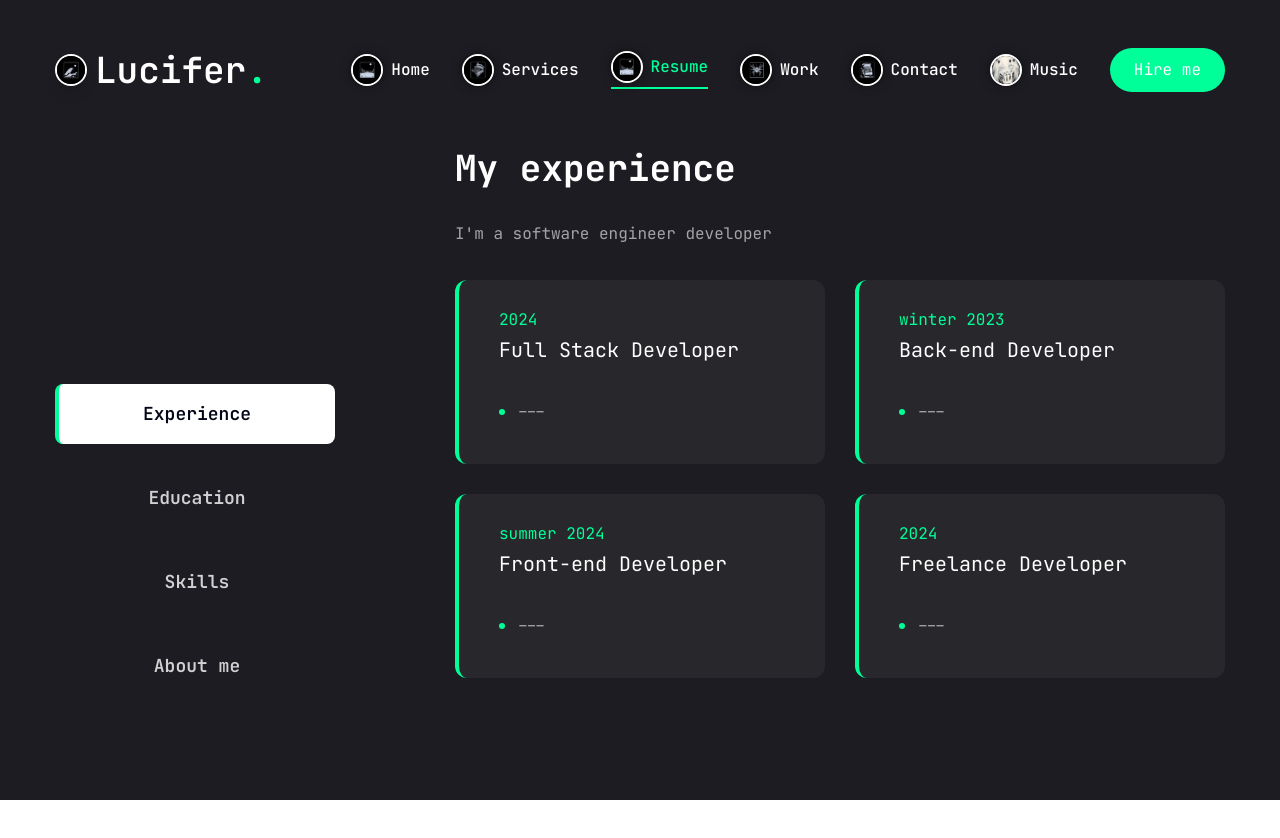
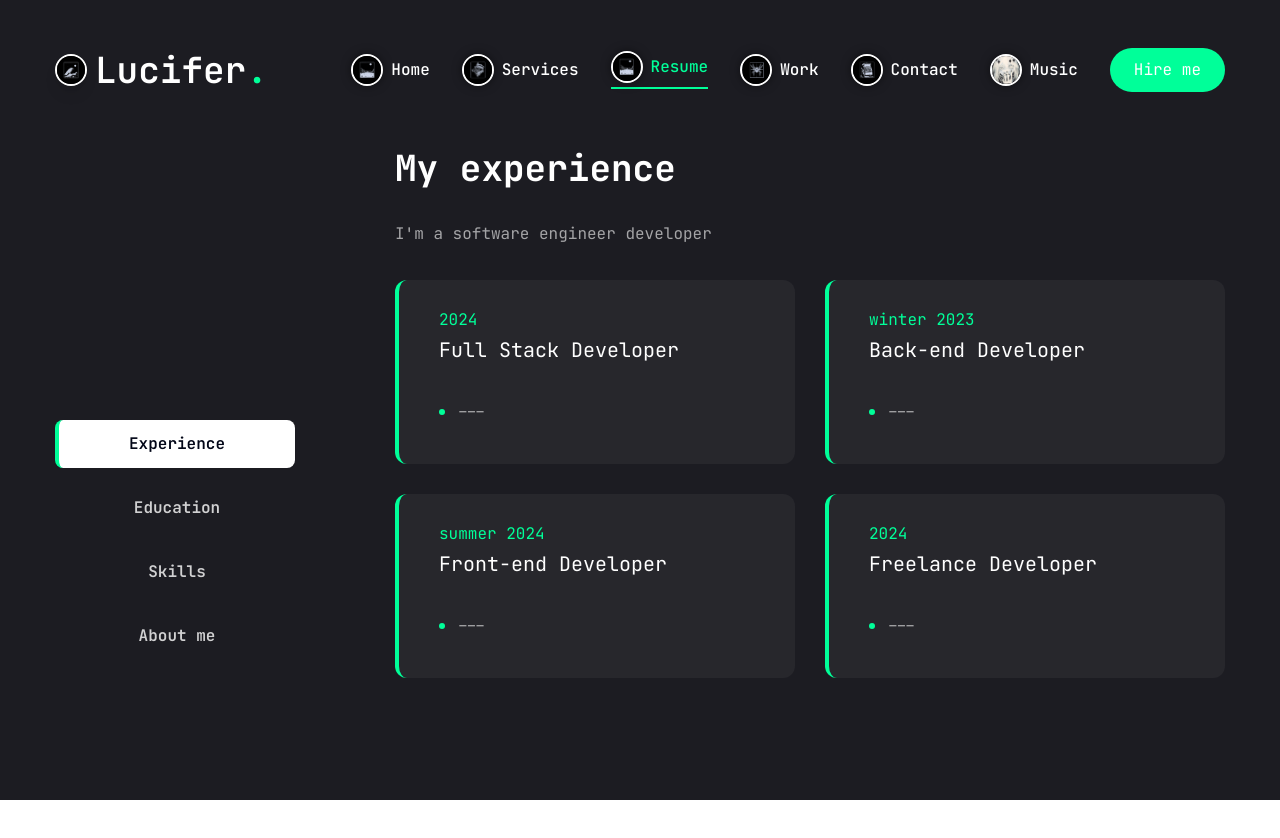
Before and after one commit to Lucifer123Morning/lucifer_server, a Next.js app: page /resume in a window 1280 px wide. Shown: the top 838 px of the page. Built offline with nearby package versions, Linux system fonts and the light colour scheme.

Commit message:
Initial commit

```diff
--- a/components/ResumeClient.jsx
+++ b/components/ResumeClient.jsx
@@ -81,12 +81,12 @@ export default function ResumeClient() {
         <div className="container mx-auto">
             <Tabs
                 defaultValue="experience"
-                className="flex flex-col xl:flex-row items-center xl:items-start justify-center xl:justify-between gap-[80px] xl:gap-[120px] min-h-screen"
+                className="flex flex-col xl:flex-row items-center xl:items-start justify-center xl:justify-between gap-[60px] xl:gap-[100px] min-h-screen"
                 onValueChange={(v) => setActiveTab(v)}
             >
                 {/* Левая колонка */}
-                <div className="flex flex-col items-center justify-center w-full xl:w-[280px] h-screen">
-                    <TabsList className="flex flex-col items-stretch justify-center gap-6 w-full bg-transparent border-none p-0">
+                <div className="flex flex-col items-center justify-center w-full xl:w-[240px] h-auto xl:h-screen sticky top-0">
+                    <TabsList className="flex flex-col items-stretch justify-center gap-4 w-full bg-transparent border-none p-0">
                         {[
                             { value: "experience", label: "Experience" },
                             { value: "education", label: "Education" },
@@ -96,9 +96,9 @@ export default function ResumeClient() {
                             <TabsTrigger
                                 key={tab.value}
                                 value={tab.value}
-                                className={`w-full text-left text-lg font-semibold py-4 px-6 rounded-lg border-l-4 transition-all duration-300 ${
+                                className={`w-full text-left text-base font-semibold py-3 px-5 rounded-lg border-l-4 transition-all duration-300 ${
                                     activeTab === tab.value
-                                        ? "border-accent text-accent bg-primary shadow-[0_0_12px_rgba(0,255,150,0.25)]"
+                                        ? "border-accent text-accent bg-primary shadow-[0_0_10px_rgba(0,255,150,0.25)]"
                                         : "border-transparent text-white/80 hover:text-accent"
                                 }`}
                             >
@@ -108,7 +108,7 @@ export default function ResumeClient() {
                     </TabsList>
                 </div>
 
-                <div className="flex-1 w-full xl:w-auto">
+                <div className="flex-1">
                     <TabsContent value='experience' className="w-full">
                         <div className="flex flex-col gap-[30px] text-center xl:text-left">
                             <h3 className="text-4xl font-bold">{experience.title}</h3>
```
